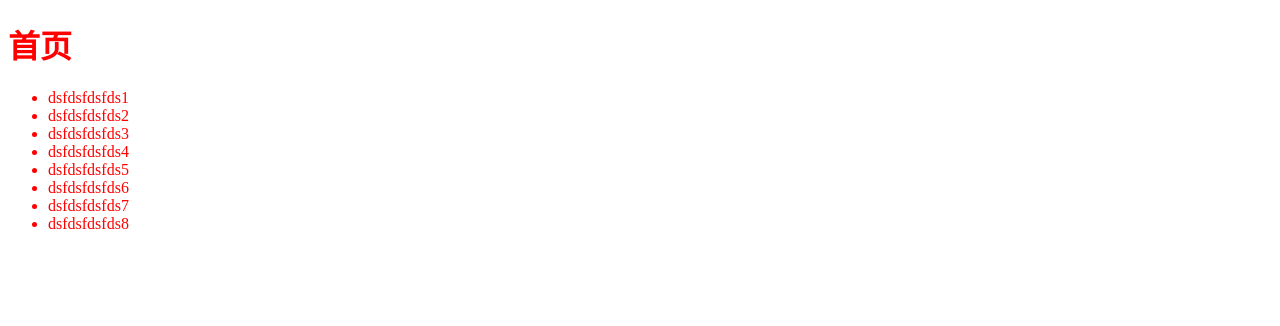
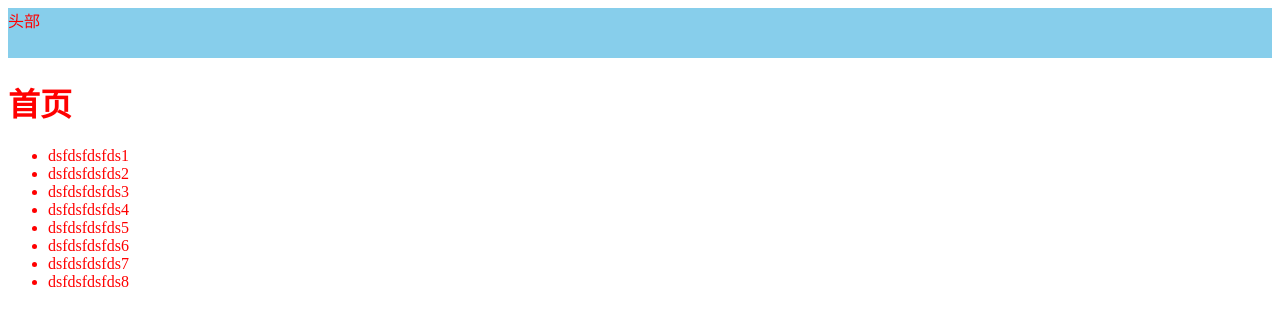
Before and after one commit to feizhg/test-1701A, a plain HTML site: page index.html in a window 1280 px wide. Drawn offline with Linux system fonts and the light colour scheme.

Commit message:
完成了头部版块

```diff
--- a/css/index.css
+++ b/css/index.css
@@ -1,3 +1,8 @@
 body {
     color: red;
 }
+
+.header {
+    height: 50px;
+    background: skyblue;
+}
--- a/index.html
+++ b/index.html
@@ -11,6 +11,7 @@
 </head>
 
 <body>
+    <header class="header">头部</header>
     <h1>首页</h1>
     <div class="banner">
         <ul>
```
